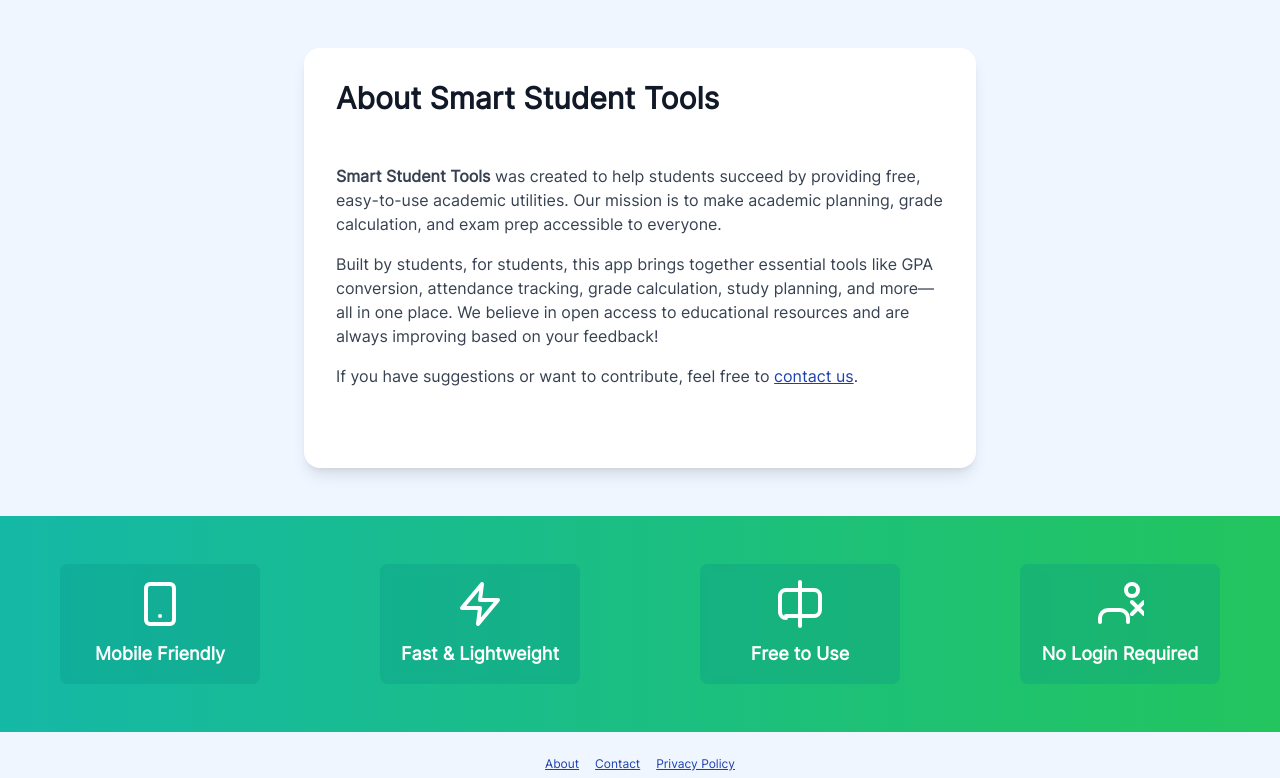
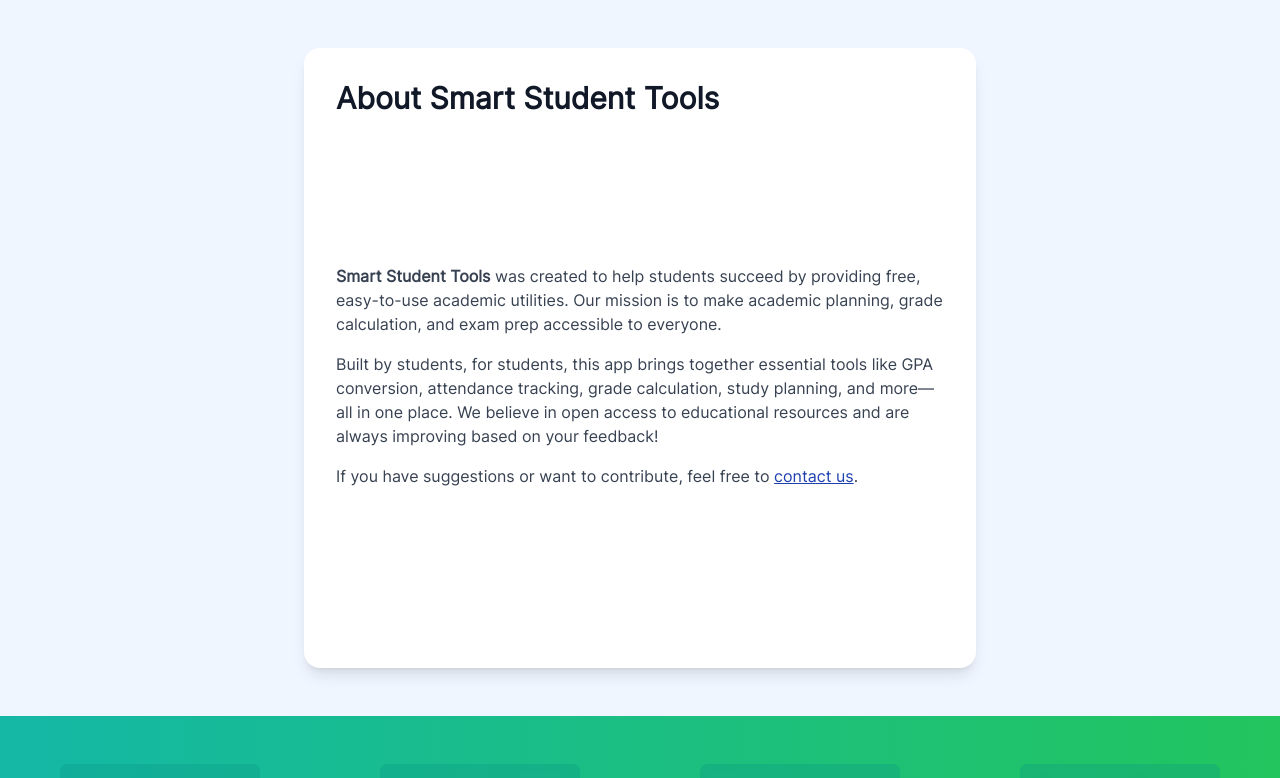
Before and after one commit to Dhanush-VibeCoder/smartstudenttools, a React (Vite) app: page /about in a window 1280 px wide. Shown: the top 778 px of the page. Built offline with nearby package versions, Linux system fonts and the light colour scheme.

Commit message:
Fix: remove base path for Vercel deployment

```diff
--- a/AdBanner.jsx
+++ b/AdBanner.jsx
@@ -7,12 +7,16 @@ const AdBanner = () => {
     } catch (e) {}
   }, []);
   return (
-    <ins className="adsbygoogle"
-      style={{ display: 'block' }}
-      data-ad-client="ca-pub-3940256099942544"  // Google official test client ID
-      data-ad-slot="1234567890"                // Google official test slot ID
-      data-ad-format="auto"
-      data-full-width-responsive="true"></ins>
+    <div style={{ width: '100%', minWidth: 320, display: 'block' }}>
+      <ins
+        className="adsbygoogle"
+        style={{ display: 'block', width: '100%', minWidth: 320, height: 100 }}
+        data-ad-client="ca-pub-3940256099942544"
+        data-ad-slot="1234567890"
+        data-ad-format="auto"
+        data-full-width-responsive="true"
+      ></ins>
+    </div>
   );
 };
 
```
